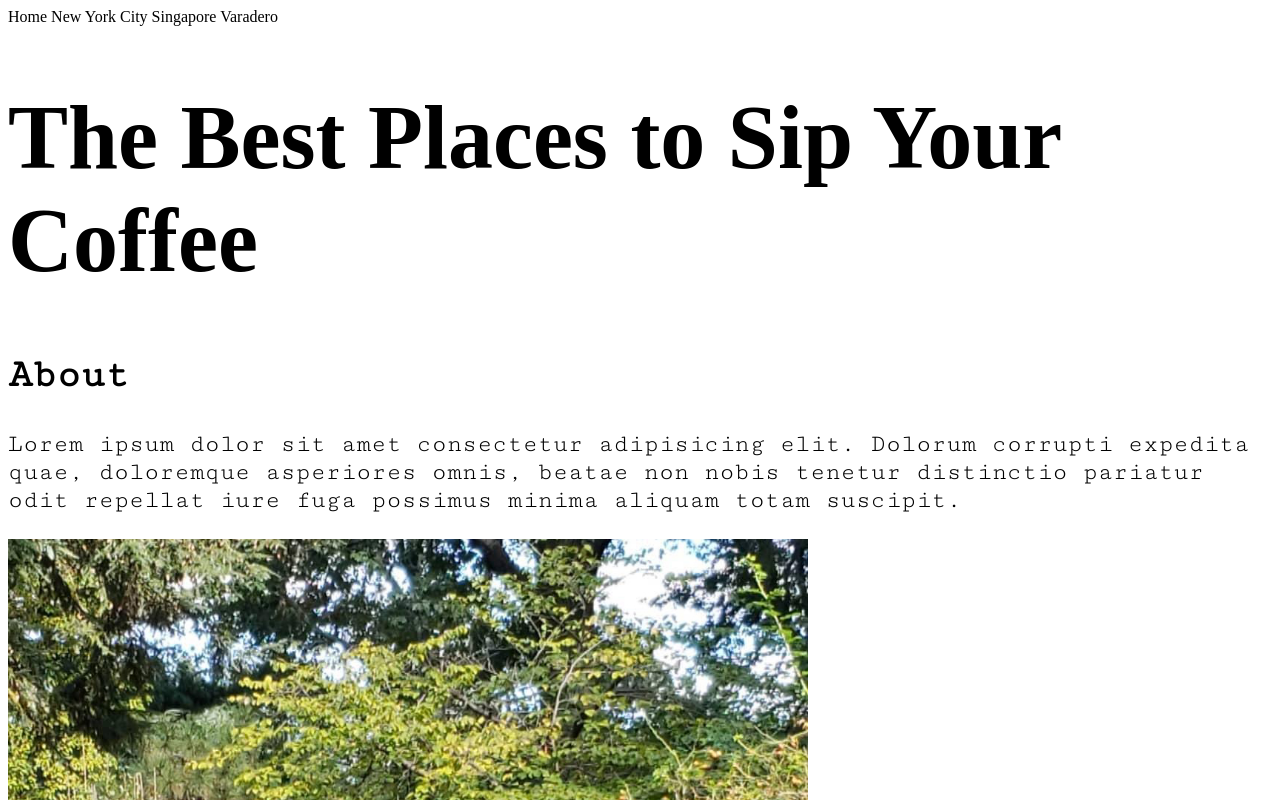
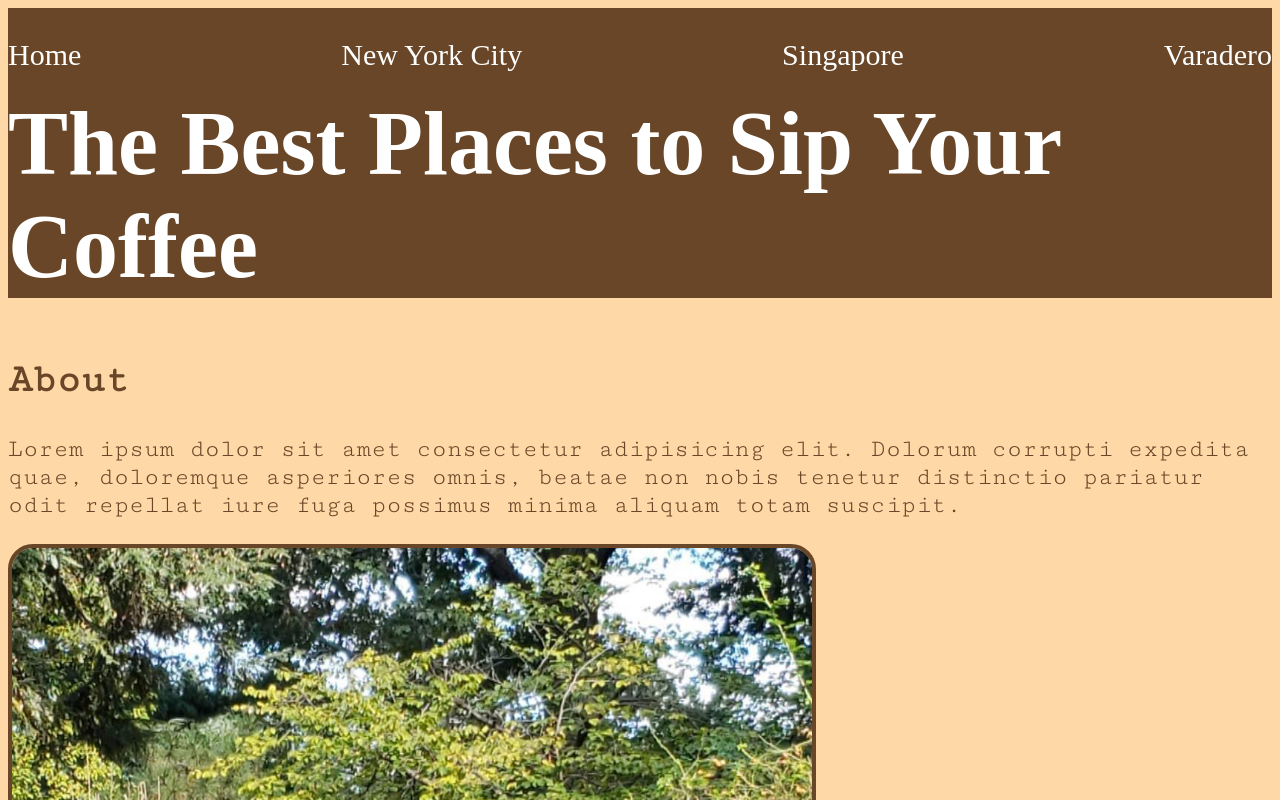
Before and after one commit to atquebral/cprg_309_assignment_1_travelogue, a plain HTML site: page index.html in a window 1280 px wide. Shown: the top 800 px of the page. Drawn offline with Linux system fonts and the light colour scheme; a script that the page names is missing; a web font is replaced by a local one.

Commit message:
colour sand img style
- changed font colours
- changed background colours
- stylized images

```diff
--- a/styles.css
+++ b/styles.css
@@ -1,18 +1,47 @@
 @import url('https://fonts.googleapis.com/css2?family=Cutive+Mono&display=swap');
 @import url('https://fonts.googleapis.com/css2?family=Cabin+Sketch:wght@400;700&family=Cutive+Mono&display=swap');
+
+body{
+    background-color: #fed8a6;
+}
+
+
 
 h1 {
     font-family: "Cabin Sketch";
     font-size: 90px;
+    font-weight: 700px;
+    background-color: #684627;
+    color: #ffff;
+    margin-top: 0%;
+    padding-top: 20px;
 }
 
 h2{
     font-family: "Cutive Mono";
     font-weight: 700px;
     font-size: 40px;
+    color:#684627;
 }
 
 p {
     font-family: "Cutive Mono";
     font-size: 25px;
+    color:#684627;
 }
+
+nav{
+    background-color: #684627;
+    color: #ffff;
+    display: flex;
+    justify-content: space-between;
+    align-content: center;
+    font-family: "Cabin Sketch";
+    font-size: 30px;
+    padding-top: 30px;
+}
+
+img {
+    border-radius: 25px;
+    border: 4px solid #684627;
+}
```
